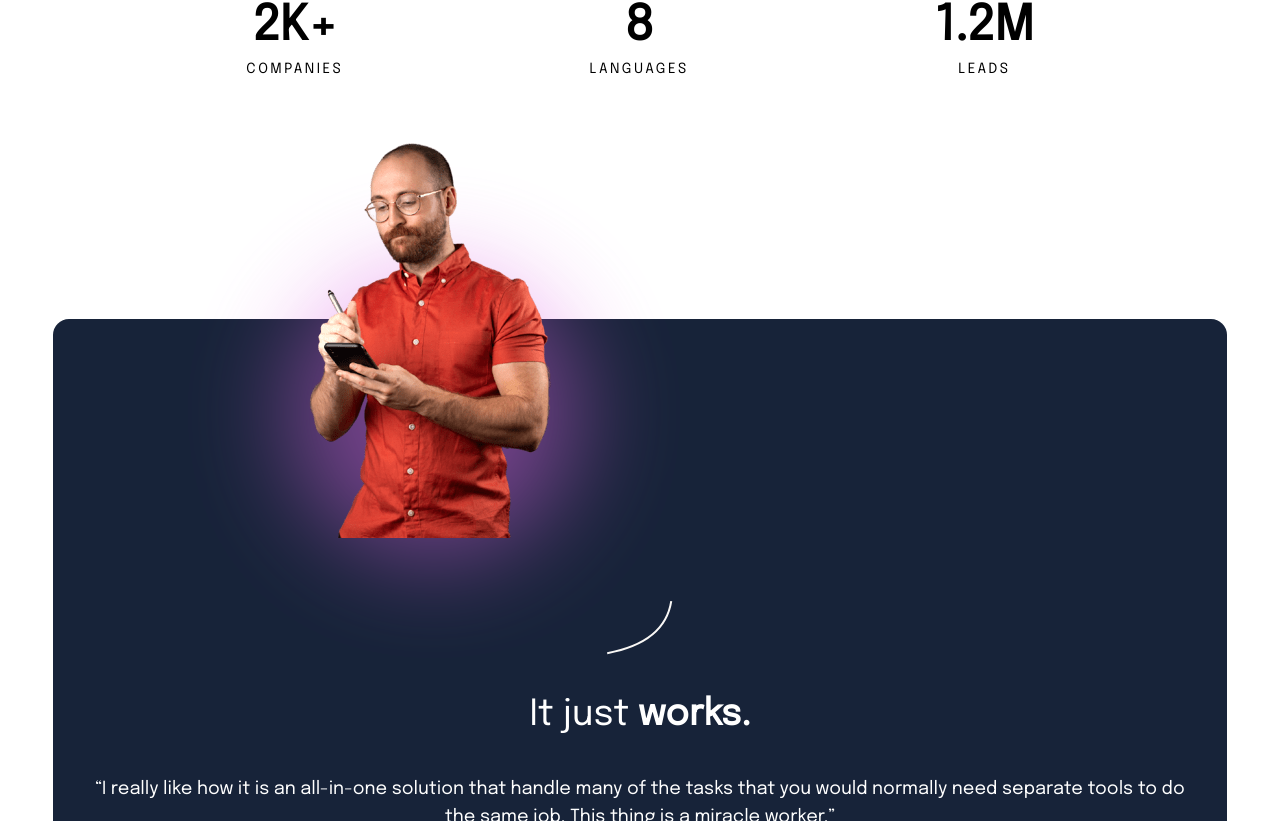
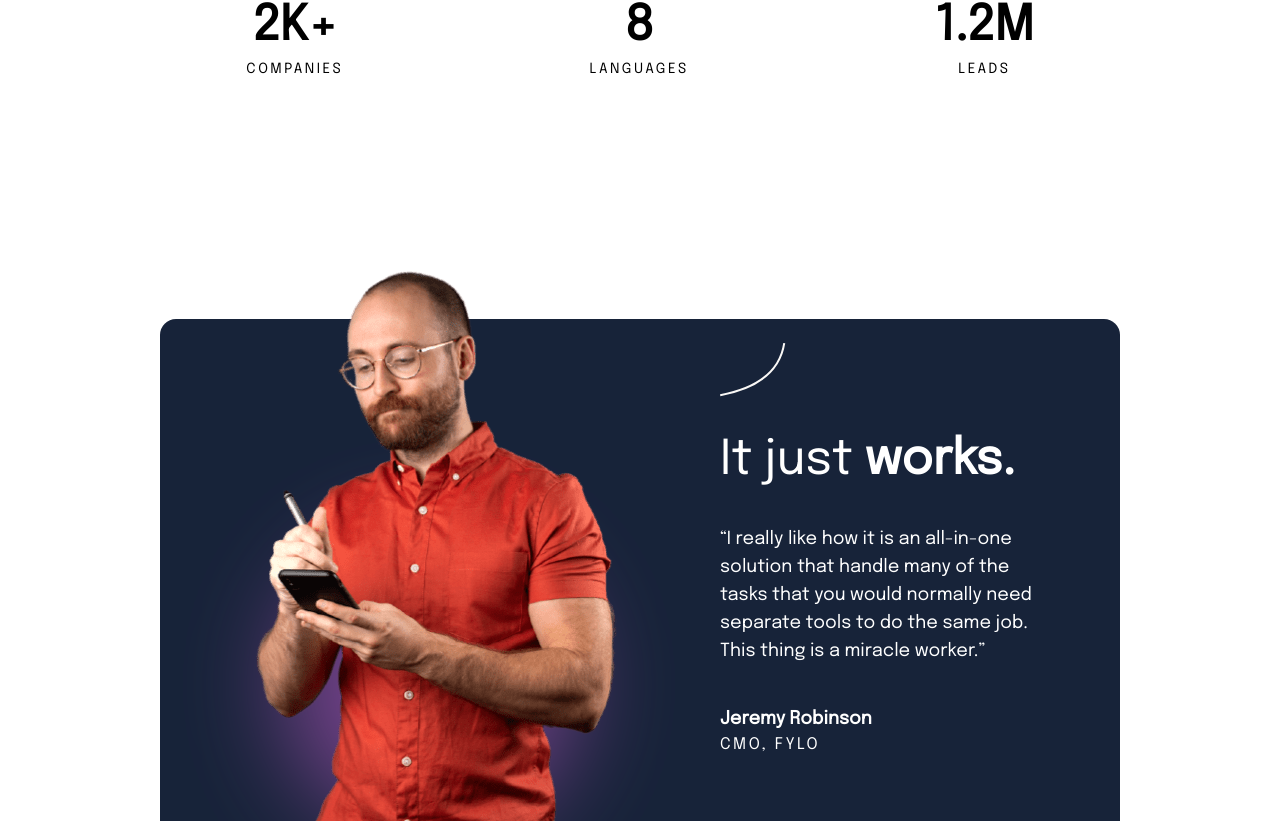
Before and after one commit to niclast7611/suite-landing-page, a React (Create React App) app: page / in a window 1280 px wide. Shown: the part 699-1520 px from the top of the page. Built offline with nearby package versions, Linux system fonts and the light colour scheme.

Commit message:
done for the night=

```diff
--- a/src/components/Card.js
+++ b/src/components/Card.js
@@ -3,27 +3,34 @@ const assetsPath = process.env.PUBLIC_URL + "/assets/";
 
 export default function Card() {
   return (
-    <div className="relative mx-auto md:w-11/12">
-      <div className="absolute z-50 -top-44 left-20 md:left-64">
+    <div className="relative mx-auto md:w-11/12 lg:w-9/12">
+      <div className="absolute z-50 -top-44 left-20 md:left-64 lg:-top-12 lg:left-24 ">
         <img
+          className="block lg:hidden"
           src={`${assetsPath}image-jeremy-small.png`}
           alt="Jeremy Robinson"
         />
+        <img
+          className="hidden lg:block"
+          src={`${assetsPath}image-jeremy-large.png`}
+          alt="Jeremy Robinson"
+        />
       </div>
-      <div className="absolute z-0 hidden -top-44 left-28 md:block">
+      <div className="absolute z-0 hidden -top-44 left-28 md:block lg:top-24 lg:left-0">
         <img src={`${assetsPath}pattern-blur.svg`} alt="Purple Blur" />
       </div>
-      <div className="flex flex-col text-center bg-[#172339] text-white justify-end h-[748px] md:h-[684px] space-y-10 pb-20 rounded-2xl">
-        <div className="flex justify-center">
+      <div className="flex flex-col text-center bg-[#172339] text-white justify-end h-[748px] md:h-[684px] space-y-10 pb-20 rounded-2xl lg:h-[542px]">
+        <div className="space-y-10 lg:w-4/12 lg:ml-auto lg:my-auto lg:text-left lg:mr-20">
+          <div className="">
             <img
               src={`${assetsPath}pattern-curved-line-2.svg`}
               alt="Curved Line"
             />
           </div>
-        <div className="text-4xl">
+          <div className="text-4xl lg:text-5xl">
             It just <span className="font-bold">works.</span>
           </div>
-        <div className="px-8 text-lg">
+          <div className="px-8 text-lg lg:px-0">
             “I really like how it is an all-in-one solution that handle many of
             the tasks that you would normally need separate tools to do the same
             job. This thing is a miracle worker.”
@@ -36,5 +43,6 @@ export default function Card() {
           </div>
         </div>
       </div>
+    </div>
   );
 }
```
Lines whose indentation alone changed are shown as unchanged.
